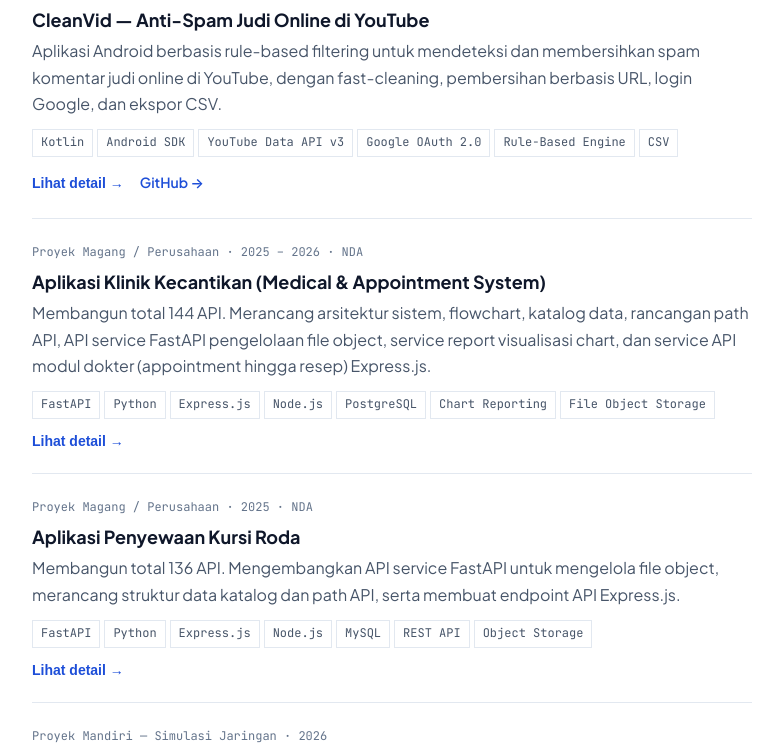
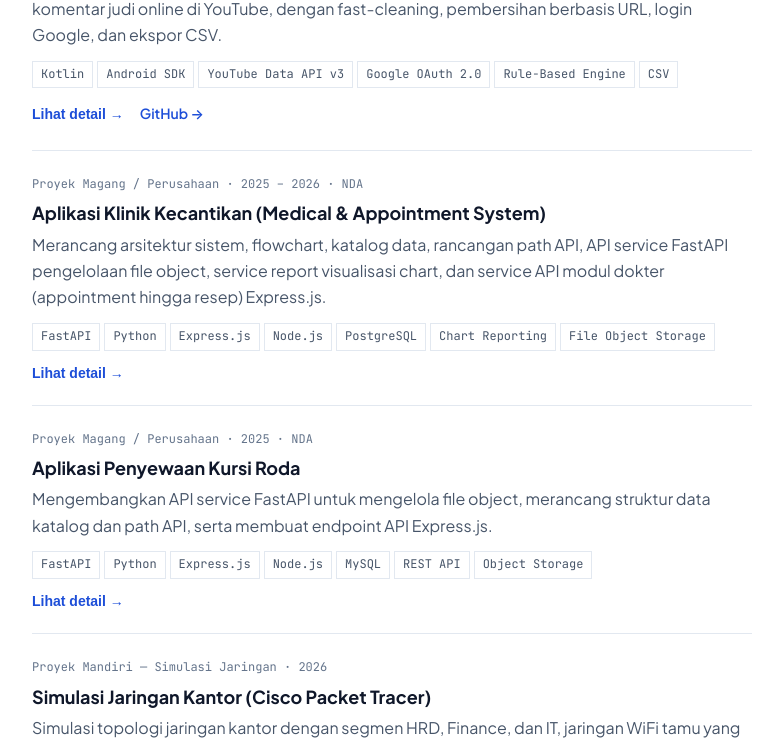
Before and after one commit to justajay224/web-portofolio, a React (Vite) app: page / in a window 1280 px wide. Shown: the part 2859-3604 px from the top of the page, without its empty margins (248-1031 px from the left). Built offline with nearby package versions, Linux system fonts and the light colour scheme.

Commit message:
fix: dedupe total-API sentences (keep only in bullet points) + hardcode mailto email link

```diff
--- a/src/components/Contact.jsx
+++ b/src/components/Contact.jsx
@@ -9,7 +9,7 @@ export default function Contact() {
         <h2>Hubungi saya</h2>
         <p>Untuk diskusi kerja, kolaborasi, atau pertanyaan tentang proyek di atas, silakan hubungi melalui email atau WhatsApp.</p>
         <div style={{ marginTop: 20, display: 'flex', gap: 12, flexWrap: 'wrap' }}>
-          <a href={personalInfo.socials.email} className="btn btn-primary">Email</a>
+          <a href="mailto:ajaymaulana2224@gmail.com" className="btn btn-primary">Email</a>
           <a href={personalInfo.whatsappUrl} target="_blank" rel="noreferrer" className="btn">WhatsApp</a>
           <a href={personalInfo.socials.linkedin} target="_blank" rel="noreferrer" className="btn">LinkedIn</a>
           <a href={personalInfo.socials.github} target="_blank" rel="noreferrer" className="btn">GitHub</a>
--- a/src/components/Experience.jsx
+++ b/src/components/Experience.jsx
@@ -12,7 +12,7 @@ export default function Experience() {
             <p className="project-meta">{exp.period} · {exp.location} · {exp.status}</p>
             <h3>{exp.role}</h3>
             <p><strong style={{ color: '#0f172a' }}>{exp.company}</strong> — {exp.project}</p>
-            <p style={{ marginTop: 8 }}>{exp.description}</p>
+            {exp.description ? <p style={{ marginTop: 8 }}>{exp.description}</p> : null}
             <ul style={{ marginTop: 12, paddingLeft: 20, color: '#475569' }}>
               {exp.contributions.map((c, i) => (<li key={i} style={{ marginBottom: 6 }}>{c}</li>))}
             </ul>
--- a/src/data/portfolioData.js
+++ b/src/data/portfolioData.js
@@ -56,7 +56,7 @@ export const experiences = [
     project: "Proyek Pengembangan Aplikasi Klinik Kecantikan",
     period: "Sep 2025 – Jan 2026",
     status: "Completed",
-    description: "Membangun total 144 API.",
+    description: "",
     contributions: [
       "Membangun total 144 API.",
       "Merancang arsitektur sistem, termasuk flowchart, katalog relasi data, serta standarisasi rancangan path API.",
@@ -74,7 +74,7 @@ export const experiences = [
     project: "Proyek Pengembangan Aplikasi Penyewaan Kursi Roda",
     period: "Feb 2025 – Jun 2025",
     status: "Completed",
-    description: "Membangun total 136 API.",
+    description: "",
     contributions: [
       "Membangun total 136 API.",
       "Mengembangkan API service menggunakan FastAPI untuk mengelola file object dan dokumen digital.",
@@ -169,8 +169,8 @@ export const projects = [
     year: "2025 – 2026",
     isConfidential: true,
     confidentialNote: "Source code bersifat rahasia perusahaan (Enterprise NDA / Internal PT Gama Integra Informatika). Portofolio hanya menampilkan dokumentasi arsitektur sistem, modul fitur, dan tangkapan layar yang telah disetujui.",
-    shortDesc: "Membangun total 144 API. Merancang arsitektur sistem, flowchart, katalog data, rancangan path API, API service FastAPI pengelolaan file object, service report visualisasi chart, dan service API modul dokter (appointment hingga resep) Express.js.",
-    fullDesc: "Platform medis terintegrasi untuk klinik kecantikan yang mencakup alur pelayanan pasien dari pendaftaran janji temu (appointment), konsultasi dokter, pencatatan resep digital, hingga penyimpanan file object rekam medis dan pelaporan berbasis chart. Total 144 API dibangun.",
+    shortDesc: "Merancang arsitektur sistem, flowchart, katalog data, rancangan path API, API service FastAPI pengelolaan file object, service report visualisasi chart, dan service API modul dokter (appointment hingga resep) Express.js.",
+    fullDesc: "Platform medis terintegrasi untuk klinik kecantikan yang mencakup alur pelayanan pasien dari pendaftaran janji temu (appointment), konsultasi dokter, pencatatan resep digital, hingga penyimpanan file object rekam medis dan pelaporan berbasis chart.",
     problemSolved: "Klinik membutuhkan pemrosesan berkas foto pasien dan dokumen medis berukuran besar yang cepat dan terisolasi tanpa memperlambat sistem pendaftaran dan jadwal dokter.",
     architecture: "FastAPI untuk pemrosesan file object dan reporting analitik, sedangkan Express.js menangani alur transaksi bisnis dokter dan janji temu pasien pada PostgreSQL.",
     features: [
@@ -196,8 +196,8 @@ export const projects = [
     year: "2025",
     isConfidential: true,
     confidentialNote: "Source code bersifat rahasia perusahaan (Enterprise NDA / Internal PT Gama Integra Informatika). Portofolio hanya menampilkan dokumentasi arsitektur teknis dan tangkapan layar yang diizinkan.",
-    shortDesc: "Membangun total 136 API. Mengembangkan API service FastAPI untuk mengelola file object, merancang struktur data katalog dan path API, serta membuat endpoint API Express.js.",
-    fullDesc: "Sistem aplikasi penyewaan kursi roda dan alat bantu medis yang menangani katalog inventaris, pengelolaan file dokumen penyewa dan bukti verifikasi, serta endpoint API pemesanan dan pelacakan status sewa. Total 136 API dibangun.",
+    shortDesc: "Mengembangkan API service FastAPI untuk mengelola file object, merancang struktur data katalog dan path API, serta membuat endpoint API Express.js.",
+    fullDesc: "Sistem aplikasi penyewaan kursi roda dan alat bantu medis yang menangani katalog inventaris, pengelolaan file dokumen penyewa dan bukti verifikasi, serta endpoint API pemesanan dan pelacakan status sewa.",
     problemSolved: "Otomasi pencatatan inventaris alat medis dan pengelolaan dokumen fisik penyewa menjadi file digital yang aman dan cepat diakses.",
     architecture: "Backend terstruktur dengan FastAPI untuk pengelolaan berkas dokumen digital, dan Express.js untuk endpoint transaksi katalog sewa pada MySQL.",
     features: [
```
